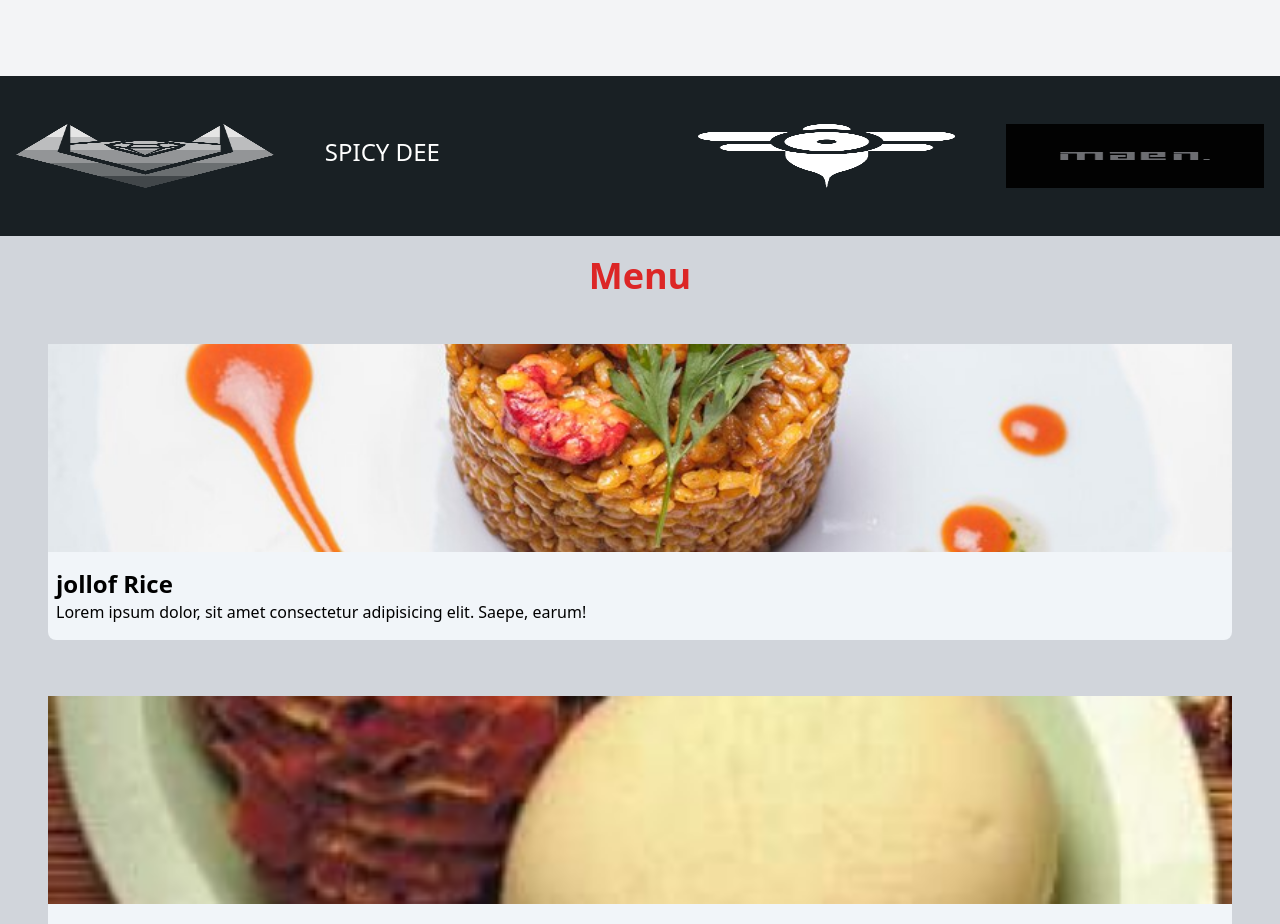
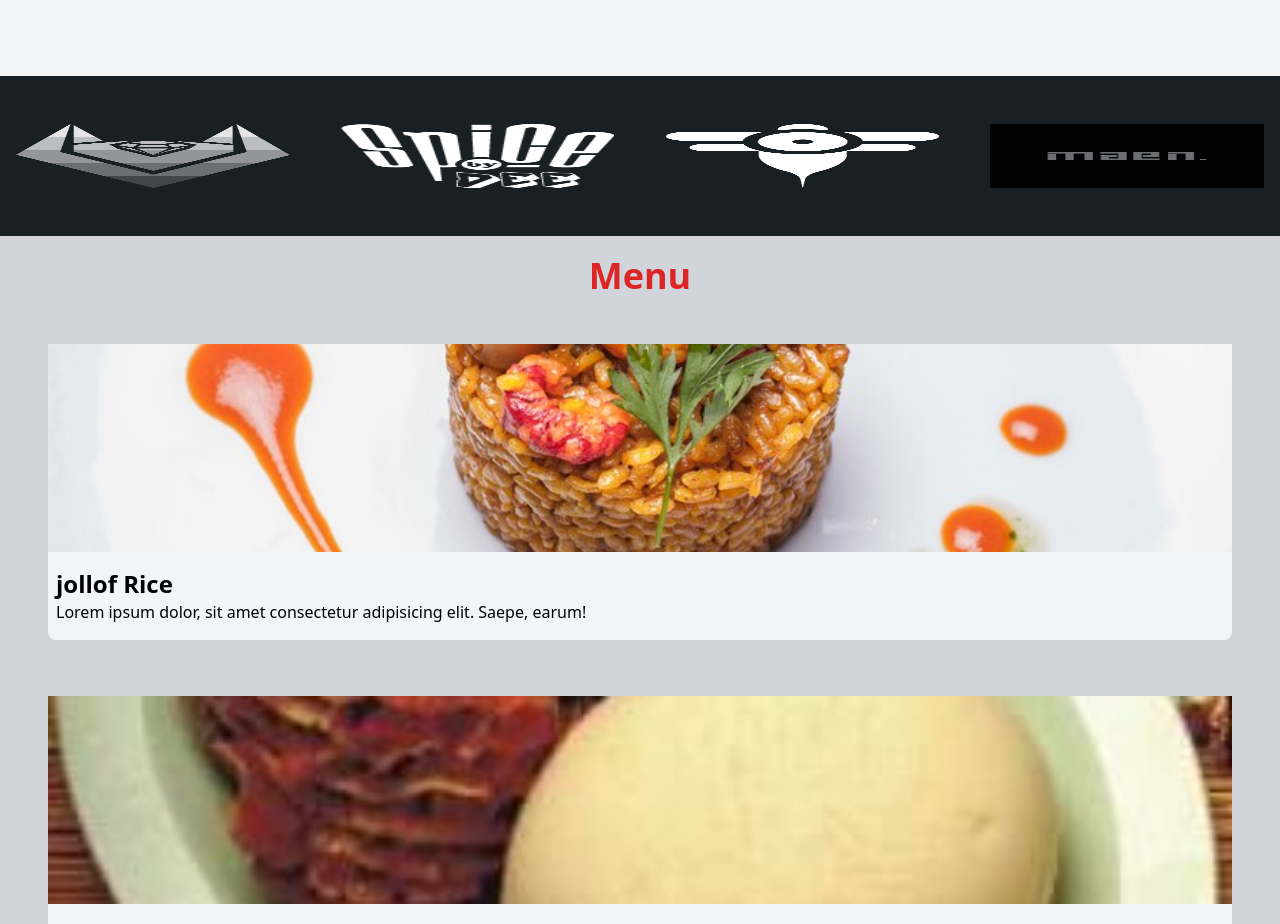
Before and after one commit to Habeeb-bee/Rex-kitchen, a website: page index.html in a window 1280 px wide. Shown: the part 1480-2404 px from the top of the page. Drawn offline with nearby package versions, Linux system fonts and the light colour scheme.

Commit message:
added spice logo

```diff
--- a/index.html
+++ b/index.html
@@ -141,10 +141,10 @@
        <!--sponsors-->
 
  <div class="sponsors py-[3em] bg-gray-200 px-4 flex flex-row justify-between gap-[4vw] bg-[#192024]">
-    <img class=" flex-auto w-16 h-16  " src="./public/img/diamond.png" alt="">
-    <p class="flex-auto w-32 h-16 text-white text-2xl pt-3">  SPICY DEE </p>
-    <img  class="flex-auto w-16 h-16   "src="./public/img/logo.png" alt="">
-    <img class="flex-auto w-16 h-16  " src="./public/img/mean.jpg" alt="">
+     <img class=" flex-auto w-16 h-16 " src="./public/img/diamond.png" alt="">
+    <img class=" flex-auto w-16 h-16 " src="./public/img/spice.png" alt="">
+    <img  class="flex-auto w-16 h-16 " src="./public/img/logo.png" alt="">
+    <img class="flex-auto w-16 h-16 " src="./public/img/mean.jpg" alt="">
 
 
 </div>
```
